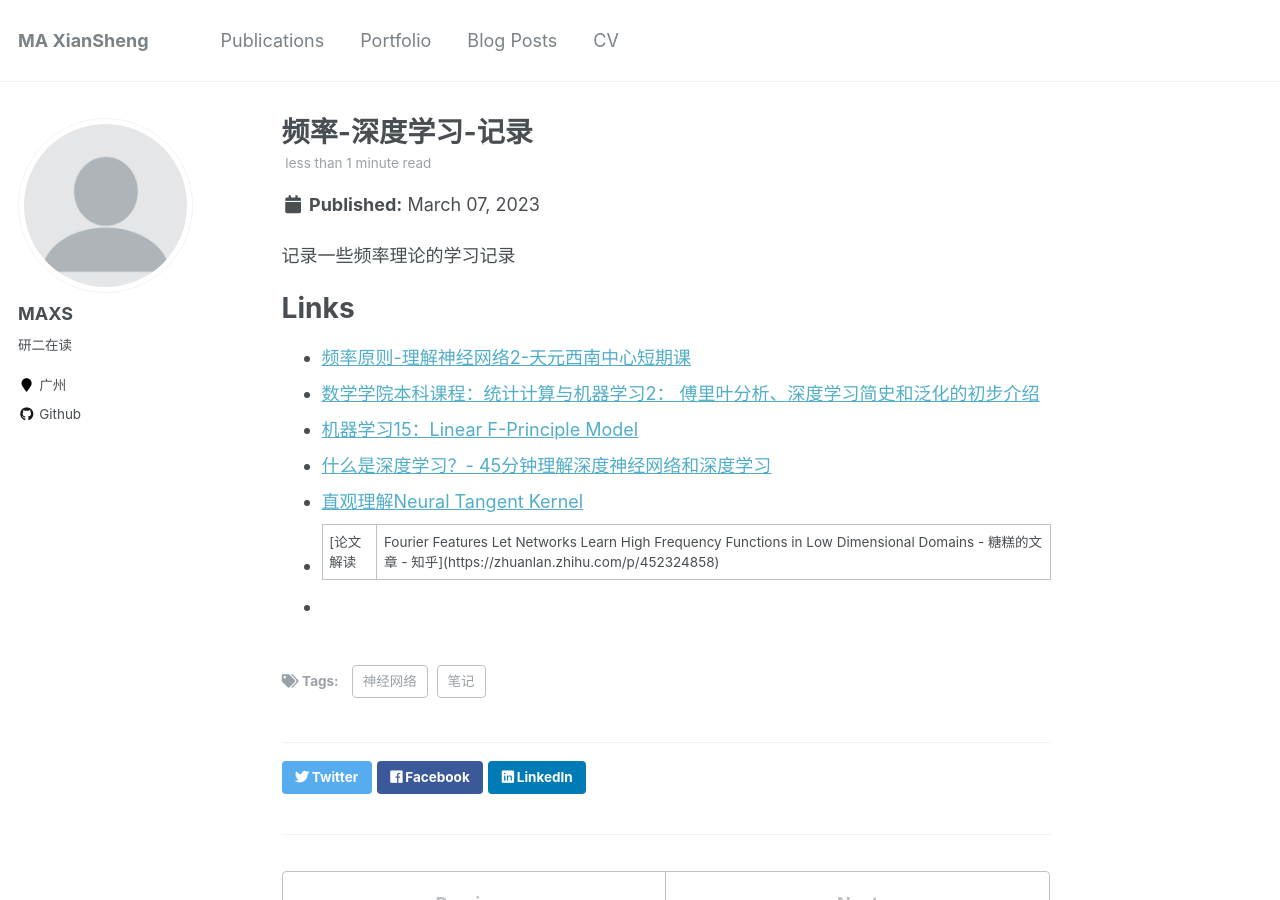
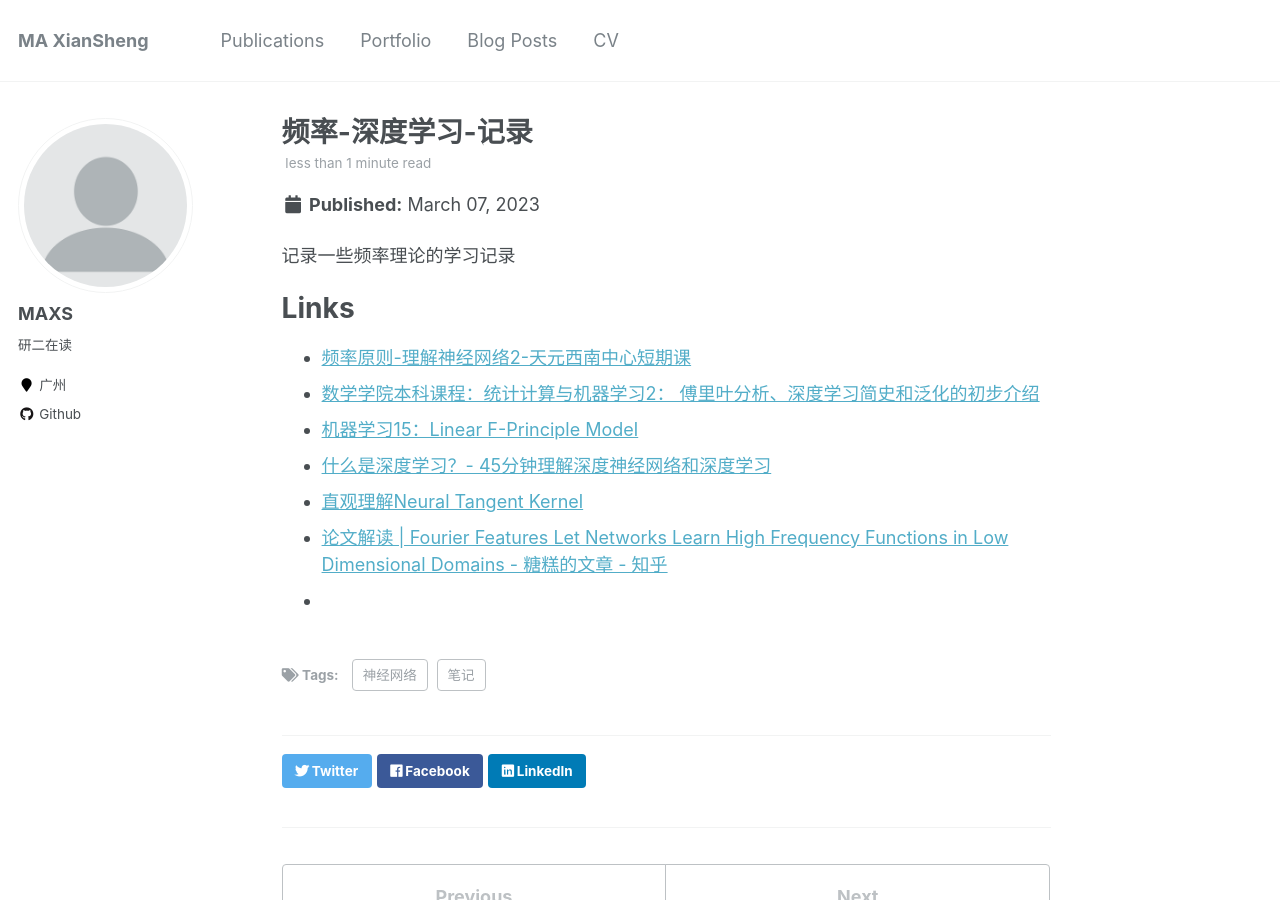
Before and after one commit to hsienshaun/hsienshaun.github.io, a Jekyll site: the page built from _posts/2023-03-07-blog-post3.md, in a window 1280 px wide and 900 px high. Built offline with Jekyll 4.4.1, drawn with Linux system fonts in a browser that asks for light colours.

Commit message:
Update 2023-03-07-blog-post3.md

```diff
--- a/_posts/2023-03-07-blog-post3.md
+++ b/_posts/2023-03-07-blog-post3.md
@@ -15,5 +15,5 @@ tags:
  * [机器学习15：Linear F-Principle Model](https://www.bilibili.com/video/BV1Dg4y1i7F6/?share_source=copy_web&vd_source=014fdca22877b4dbbf440598395cdd6a)
  * [什么是深度学习？- 45分钟理解深度神经网络和深度学习](http://staff.ustc.edu.cn/~lgliu/Resources/DL/What_is_DeepLearning.html)
  * [直观理解Neural Tangent Kernel](https://zhuanlan.zhihu.com/p/339971642)
- * [论文解读 | Fourier Features Let Networks Learn High Frequency Functions in Low Dimensional Domains - 糖糕的文章 - 知乎](https://zhuanlan.zhihu.com/p/452324858)
+ * [论文解读 \| Fourier Features Let Networks Learn High Frequency Functions in Low Dimensional Domains - 糖糕的文章 - 知乎](https://zhuanlan.zhihu.com/p/452324858)
  *
```
